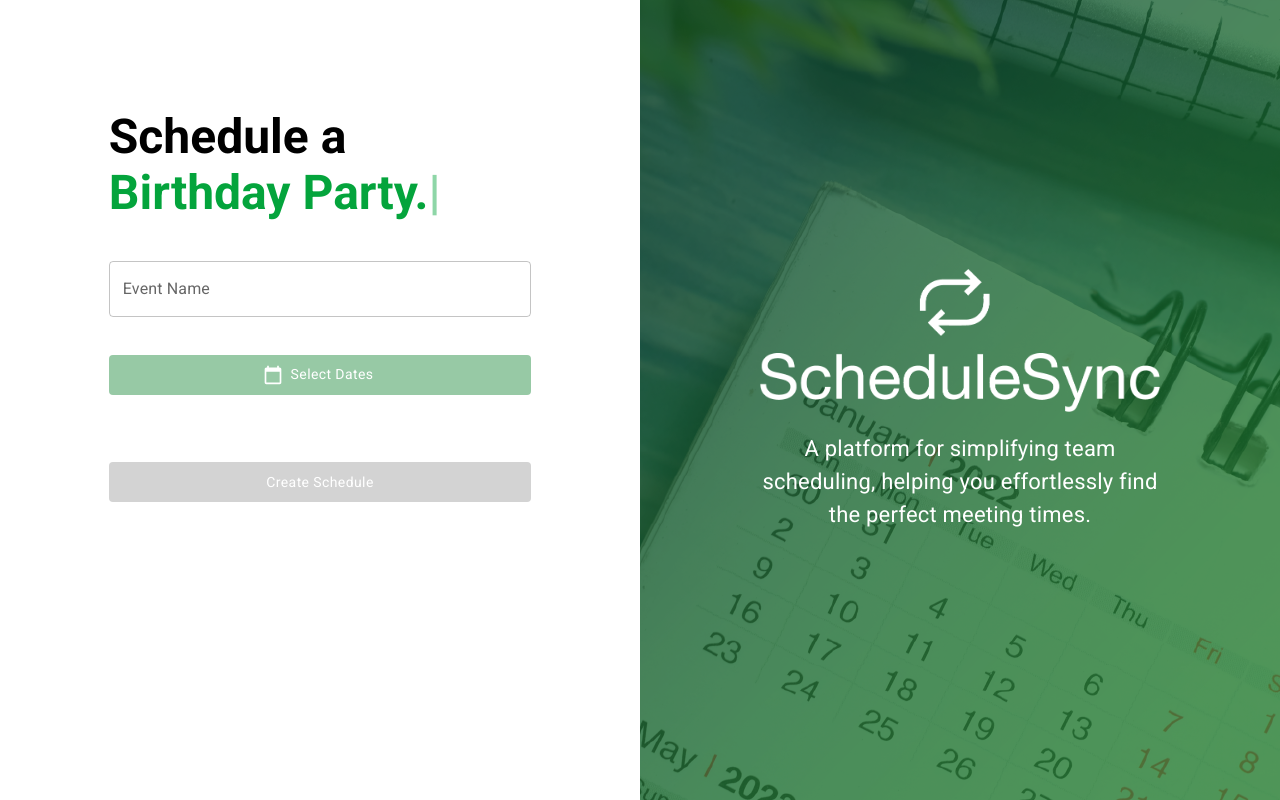
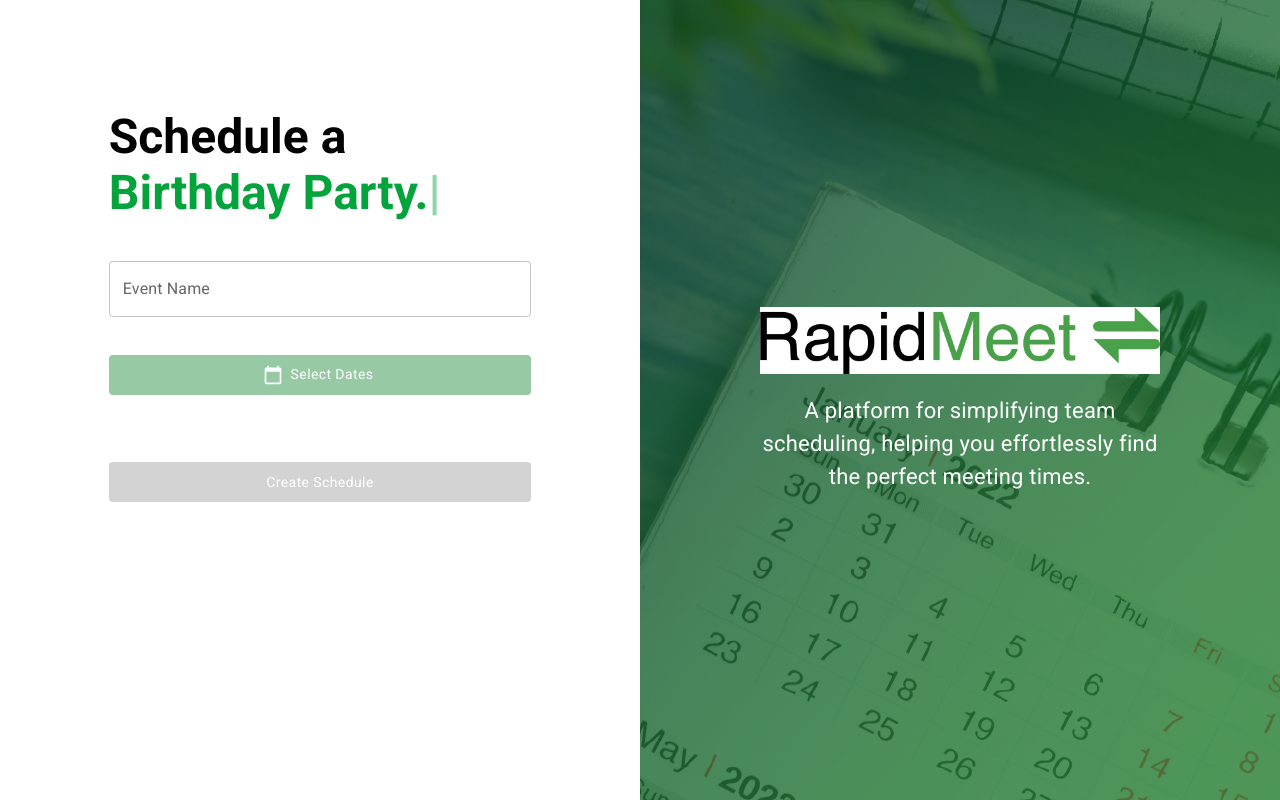
Before and after one commit to alderwhiteford/RapidMeet, a React (Create React App) app: page / in a window 1280 px wide. Built offline with nearby package versions, Linux system fonts and the light colour scheme.

Commit message:
Adds temp new logo

```diff
--- a/src/components/Navbar/Navbar.js
+++ b/src/components/Navbar/Navbar.js
@@ -2,6 +2,7 @@ import styled from "@emotion/styled";
 import { AppBar, Box, Button, Toolbar, Typography } from "@mui/material";
 import CalendarMonthIcon from '@mui/icons-material/CalendarMonth';
 import { useNavigate } from "react-router-dom";
+import Logo from "../../assets/logo.jpeg";
 
 const StyledToolbar = styled(Toolbar)({
   backgroundColor: 'white',
@@ -10,6 +11,8 @@ const StyledToolbar = styled(Toolbar)({
 
 const StyledButton = styled(Button)({
   backgroundColor: '#04a43c',
+  marginLeft: 'auto',
+
   '&:hover': {
     backgroundColor: '#97c9a5',
   },
@@ -25,6 +28,15 @@ const StyledTypograpgy = styled(Typography)({
   },
 });
 
+const StyledLogo = styled('img')({
+  width: '200px',
+  marginRight: 'auto',
+
+  '@media (max-width: 768px)': {
+    width: '150px',
+  },
+});
+
 export default function Navbar() {
   const navigate = useNavigate();
 
@@ -33,9 +45,10 @@ export default function Navbar() {
       <AppBar position="static">
         <StyledToolbar>
           {/* Logo will go here, also we will prob want to find a nice font to use for the typography */}
-          <StyledTypograpgy variant="h4" component="div">
+          <StyledLogo src={Logo} />
+          {/* <StyledTypograpgy variant="h4" component="div">
             RapidMeet
-          </StyledTypograpgy>
+          </StyledTypograpgy> */}
           <StyledButton
             variant="contained"
             size="large"
--- a/src/components/PageWrapper/PageWrapper.js
+++ b/src/components/PageWrapper/PageWrapper.js
@@ -1,7 +1,7 @@
 import styled from "@emotion/styled";
 import { Grid, Hidden, Typography } from "@mui/material";
 import BackgroundImage from "../../assets/background.png"
-import Logo from "../../assets/logo.png"
+import Logo from "../../assets/logo.jpeg"
 
 const StyledGridContainer = styled(Grid)({
   height: '100vh',
```
Also changed, not shown: src/assets/logo.jpeg (added), src/assets/logoold.png (renamed from src/assets/logo.png).
